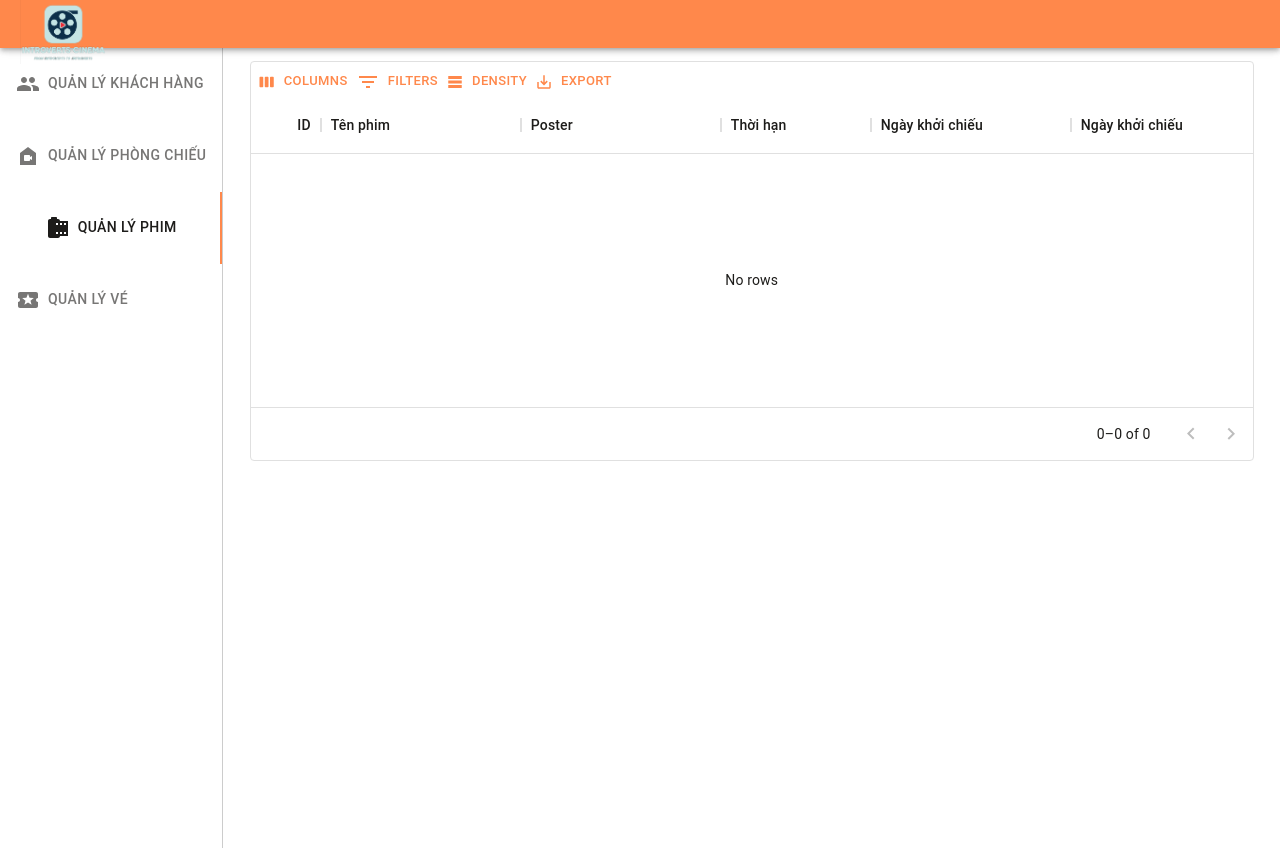
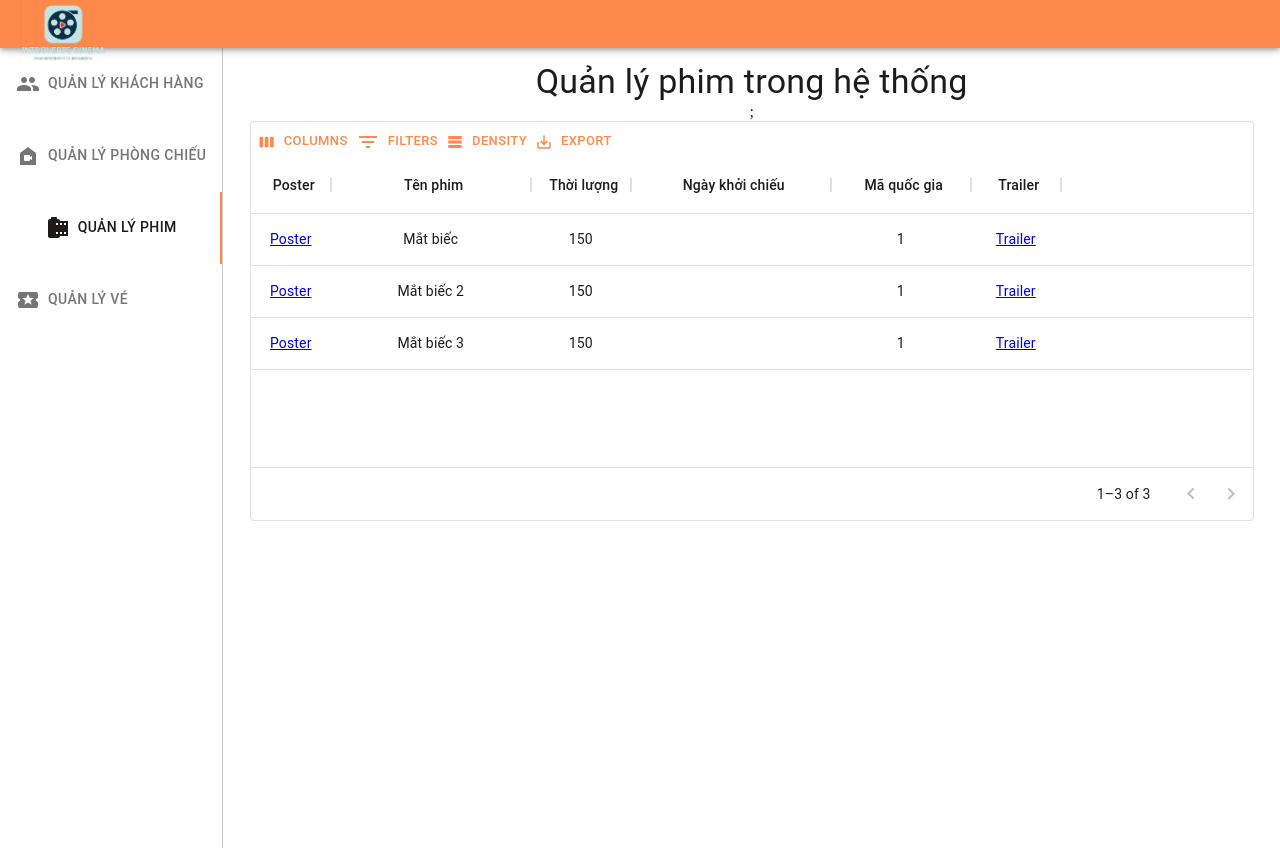
Before and after one commit to poK65uet/introverts-cinema, a React (Create React App) app in the folder frontend/: page /admin/films in a window 1280 px wide. Built offline with nearby package versions, Linux system fonts and the light colour scheme.

Commit message:
Add film collumns

```diff
--- a/frontend/src/app/pages/CustomerManagementPage/index.tsx
+++ b/frontend/src/app/pages/CustomerManagementPage/index.tsx
@@ -28,6 +28,9 @@ export default function CustomerManagementPage() {
       setRows(newRows);
       return;
     }
+    if (rows.length === count) {
+      return;
+    }
     let run = newRows.length - 1;
     let largestId = rows.slice(-1)[0].id;
     while (run > 0 && newRows[run].id > largestId) {
@@ -37,7 +40,6 @@ export default function CustomerManagementPage() {
       return;
     }
     setRows(rows.concat(newRows.slice(run - newRows.length)));
-
   }
 
   const { data, isLoading } = useGetUsers(page, pageSize);
@@ -48,7 +50,6 @@ export default function CustomerManagementPage() {
       setCount(data.count);
       updateRows(data.rows);
       console.log(rows);
-      console.log(data.rows);
     }
   }, [isLoading]);
 
--- a/frontend/src/app/pages/FilmManagementPage/index.tsx
+++ b/frontend/src/app/pages/FilmManagementPage/index.tsx
@@ -1,60 +1,110 @@
 import { useGetMessage } from 'queries/message';
 import Box from '@mui/material/Box';
 import useStyles from './style';
-import { DataGrid, GridColDef, GridToolbar, GridValueGetterParams } from '@mui/x-data-grid';
+import { DataGrid, GridColDef, GridToolbar, GridValueGetterParams, GridRenderCellParams } from '@mui/x-data-grid';
 // import DeleteIcon from '@mui/icons-material/Delete';
 // import EditIcon from '@mui/icons-material/Edit';
 // import { IconButton, Typography } from '@mui/material';
 import { useState, useEffect, Component, useLayoutEffect } from 'react';
+import { Typography } from '@mui/material';
+import { Link } from 'react-router-dom';
+import { getValue } from '@mui/system';
 
 export default function FilmManagementPage() {
   const classes = useStyles();
 
-  const rows: readonly any[] = [];
-
+  const rows: readonly any[] = [
+    {
+      id: 1,
+      image_url: 'https://innovavietnam.vn/wp-content/uploads/poster-561x800.jpg',
+      title: 'Mắt biếc',
+      duration: 150,
+      nationality_id: 1,
+      trailer_url: 'https://www.youtube.com/watch?v=xuakxSnFUxc',
+    },
+    {
+      id: 2,
+      image_url: 'https://innovavietnam.vn/wp-content/uploads/poster-561x800.jpg',
+      title: 'Mắt biếc 2',
+      duration: 150,
+      nationality_id: 1,
+      trailer_url: 'https://www.youtube.com/watch?v=xuakxSnFUxc',
+    },
+    {
+      id: 3,
+      image_url: 'https://innovavietnam.vn/wp-content/uploads/poster-561x800.jpg',
+      title: 'Mắt biếc 3',
+      duration: 150,
+      nationality_id: 1,
+      trailer_url: 'https://www.youtube.com/watch?v=xuakxSnFUxc',
+    },
+  ];
 
   const columns: GridColDef[] = [
     {
-      field: 'id',
-      headerName: 'ID',
-      type: 'number',
-      width: 70,
+      field: 'image_url',
+      headerName: 'Poster',
+      width: 80,
+      headerAlign: 'center',
+      align: 'center',
+      headerClassName: 'collumnHeader',
+      renderCell: (params: GridRenderCellParams<string>) => {
+        return (
+          <a href={params.value}>Poster</a>
+        );
+      },
     },
     {
       field: 'title',
       headerName: 'Tên phim',
       width: 200,
-    },
-    {
-      field: 'image_url',
-      headerName: 'Poster',
-      width: 200,
+      align: 'center',
+      headerAlign: 'center',
     },
     {
       field: 'duration',
-      headerName: 'Thời hạn',
+      headerName: 'Thời lượng',
       type: 'int',
-      width: 150,
+      width: 100,
+      align: 'center',
+      headerAlign: 'center',
     },
     {
       field: 'opening_day',
       headerName: 'Ngày khởi chiếu',
       type: 'date',
       width: 200,
+      align: 'center',
+      headerAlign: 'center',
     },
     {
       field: 'nationality_id',
-      headerName: 'Ngày khởi chiếu',
+      headerName: 'Mã quốc gia',
       type: 'int',
-      width: 200,
+      width: 140,
+      align: 'center',
+      headerAlign: 'center',
+    },
+    {
+      field: 'trailer_url',
+      headerName: 'Trailer',
+      width: 90,
+      headerAlign: 'center',
+      align: 'center',
+      renderCell: (params: GridRenderCellParams<string>) => {
+        return (
+          <a href={params.value}>Trailer</a>
+        );
+      },
     },
   ];
 
   return (
     <Box className={classes.filmTable}>
+      <Typography variant="h4" component="h4">
+        Quản lý phim trong hệ thống
+      </Typography>;
       <DataGrid
-      // page={page}
-      // pageSize={pageSize}
         // loading={isLoading ? true : false}
         // onPageChange={async (newPage) => await updatePage(newPage)}
         // onPageSizeChange={async (newPageSize) => await updatePageSize(newPageSize)}
--- a/frontend/src/app/pages/FilmManagementPage/style.ts
+++ b/frontend/src/app/pages/FilmManagementPage/style.ts
@@ -7,6 +7,9 @@ filmTable: {
     height: 400,
     width: '95%',
 },
+collumnHeader: {
+    fontWeight: 'bold',
+}
 }));
 
 export default useStyles;
```
Lines whose indentation alone changed are shown as unchanged.
